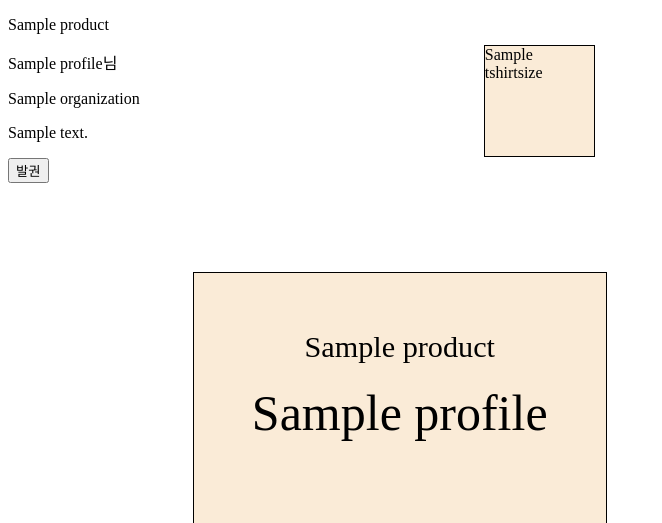
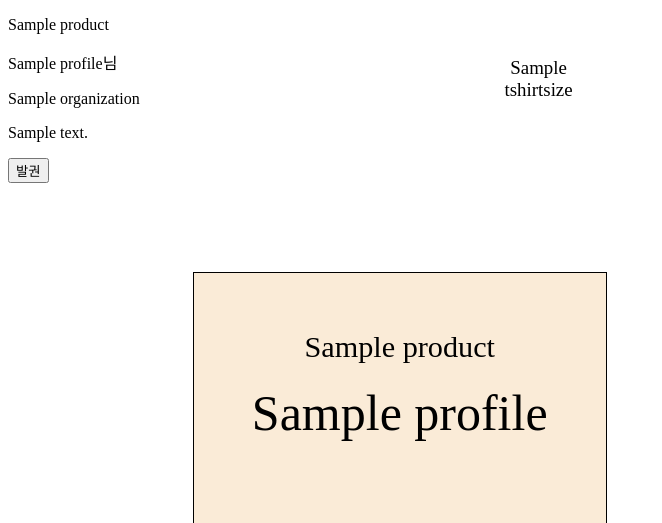
Before and after one commit to pythonkr/pyconkr-2019-api, a Django app: template ticket/templates/issue.html in a window 1280 px wide. Shown: the top 523 px of the page, without its empty margins (0-662 px from the left). Run offline with Django 3.2, Linux system fonts and the light colour scheme; the template is opened without the code that fills it: most values are stand-ins (such as "Sample title", 1, 10 or a date in 2020); data that the repository does not hold is empty; some web fonts are replaced.

Commit message:
셔츠 사이즈 출력 위치 확인

```diff
--- a/ticket/templates/issue.html
+++ b/ticket/templates/issue.html
@@ -8,13 +8,16 @@
 @import url(http://fonts.googleapis.com/earlyaccess/jejugothic.css);
 .gift-box {
   position:absolute;
-  background-color: antiquewhite;
-  border-style: solid;
-  border-width: 1px;
   top: 12mm;
   left: 128mm;
   width: 29mm;
   height: 29mm;
+  text-align: center;
+}
+.gift-box .tshirt {
+  font-size: 5mm;
+  position: relative;
+  top: 3mm;
 }
 .name-box {
   position:absolute;
@@ -59,15 +62,6 @@
   top: 80mm;
   text-align: center;
 }
-.name-tag .gift {
-  font-family: 'Jeju Gothic', serif;
-  color: gray;
-  font-size: 7.5mm;
-  position:absolute;
-  top: 15mm;
-  left: 130mm;
-  width: 40mm;
-}
 
 @page {
   size: A4;
@@ -104,7 +98,7 @@
 </div>
 <div class="aera-print">
   <div class="gift-box">
-    {{ tshirtsize }}
+    <span class="tshirt">{{ tshirtsize }}</span>
   </div>
   <div class='preview-border name-box'>
     {% if product %}
```
